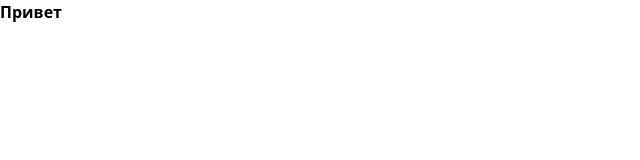
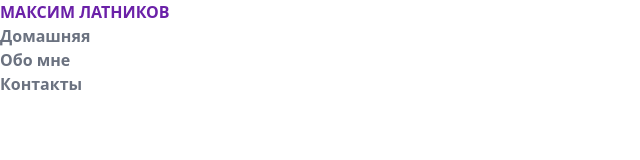
Before and after one commit to latnikov/tailwind-cource, a website: page index.html in a window 1280 px wide. Shown: the whole page, without its empty margins (0-640 px from the left). Drawn offline with Linux system fonts and the light colour scheme.

Commit message:
learned how to style some elements

```diff
--- a/index.html
+++ b/index.html
@@ -7,6 +7,17 @@
   <link rel="stylesheet" href="./public/styles.css">
 </head>
 <body>
-  <h1 class="font-bold">Привет</h1>
+<!-- верстаем простую шапку -->
+
+<header>
+  <a class="uppercase font-bold text-purple-800" href="#">Максим Латников</a>
+  <nav>
+    <ul class="text-gray-500 font-semibold">
+      <li><a href="#">Домашняя</></li>
+      <li><a href="#">Обо мне</a></li>
+      <li><a href="#">Контакты</a></li>
+    </ul>
+  </nav>
+</header>
 </body>
 </html>
--- a/package.json
+++ b/package.json
@@ -4,7 +4,7 @@
   "description": "my attempt to tailwind",
   "main": "index.js",
   "scripts": {
-    "build": "tailwindcss build -i src/main.css -o public/styles.css"
+    "build": "tailwindcss build -i src/main.css -o public/styles.css --watch"
   },
   "author": "Maxim Latnikov",
   "license": "ISC",
```
Also changed, not shown: public/styles.css.
